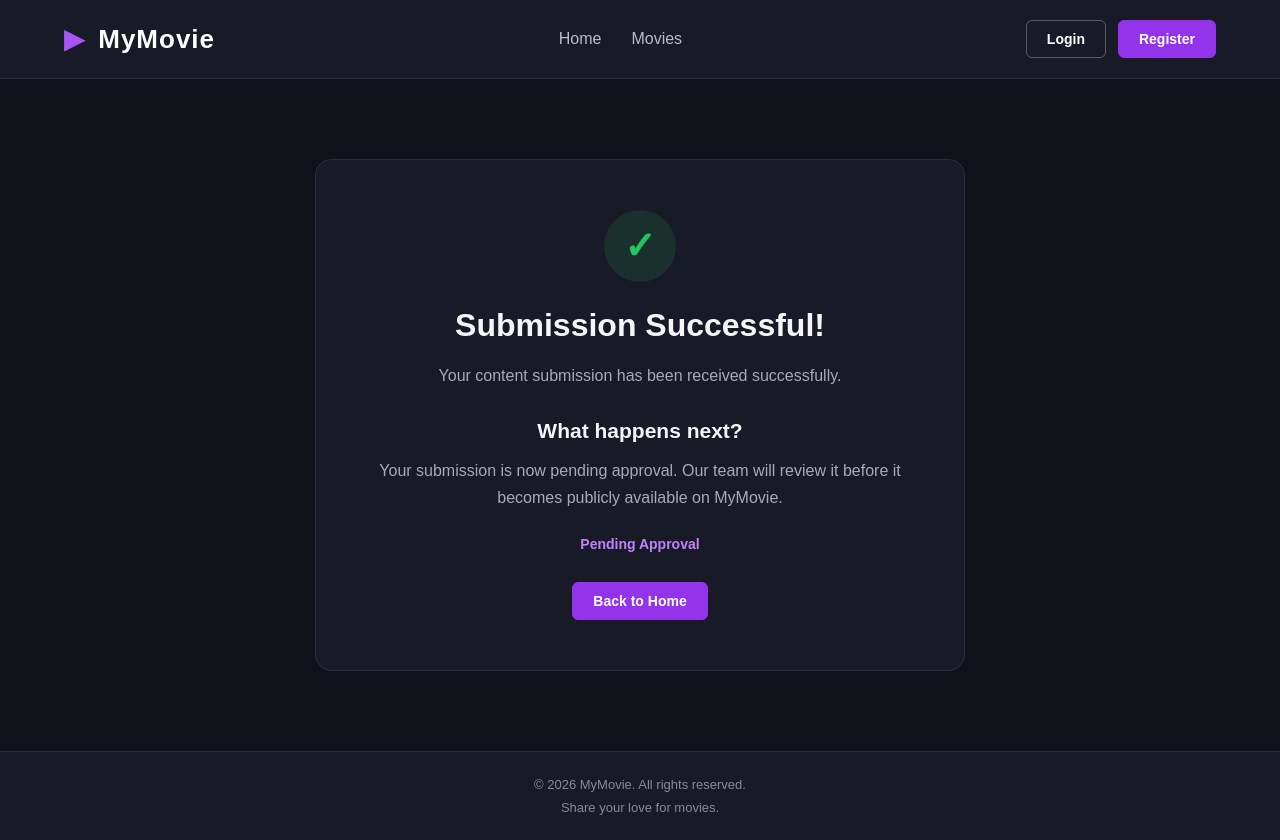
After one commit to ralitsa-code/mymovieproject, a Django app: page /submission-success/ in a window 1280 px wide. The commit adds this page. Run offline with Django 5.2, Linux system fonts and the light colour scheme; parts of the project's set-up code (start-up, migrations or seed data) failed here and were passed over.

Commit message:
Add submission success page and reusable template components

```diff
--- /dev/null
+++ b/common/urls.py
@@ -0,0 +1,7 @@
+from django.urls import path
+from common import views
+
+
+urlpatterns = [
+    path('submission-success/', views.SubmissionSuccessView.as_view(), name='submission_success'),
+]
--- /dev/null
+++ b/common/views.py
@@ -0,0 +1,10 @@
+from django.views.generic import  TemplateView
+
+
+class SubmissionSuccessView(TemplateView):
+    template_name = 'common/submission_success.html'
+
+    def get_context_data(self, **kwargs):
+        context = super().get_context_data(**kwargs)
+        context['submission_type'] = self.request.GET.get('type', 'content')
+        return context
--- a/mymovie/settings.py
+++ b/mymovie/settings.py
@@ -50,6 +50,7 @@ INSTALLED_APPS = [
     'rest_framework',
     'drf_spectacular',
     'drf_spectacular_sidecar',
+
 ]
 
 UNFOLD = {
--- a/mymovie/urls.py
+++ b/mymovie/urls.py
@@ -28,10 +28,12 @@ urlpatterns = [
     path('api/schema/redoc/', SpectacularRedocView.as_view(url_name='schema'), name='redoc'),
     path('admin/', admin.site.urls),
     path('accounts/', include('accounts.urls')),
+    path('', include('common.urls')),
     path('', include('movies.urls')),
     path('', include('reviews.urls')),
     path('favorites/', include('favorites.urls')),
     path('watchlist/', include('watchlist.urls')),
+
 ]
 
 handler404 = 'mymovie.views.page_not_found'
--- /dev/null
+++ b/reviews/templatetags/review_filters.py
@@ -0,0 +1,7 @@
+from django import template
+
+register = template.Library()
+
+@register.filter
+def rating_stars(rating):
+    return '★' * rating + '☆' * (5-rating)
--- a/static/css/movie_detail.css
+++ b/static/css/movie_detail.css
@@ -86,3 +86,9 @@
     gap: 12px;
     margin: 20px 0;
 }
+
+.rating-stars {
+    color: #A855F7;
+    font-size: 18px;
+    letter-spacing: 2px;
+}
--- /dev/null
+++ b/static/css/submission_success.css
@@ -0,0 +1,82 @@
+
+.submission-success-section {
+    display: flex;
+    justify-content: center;
+    align-items: center;
+    padding: 80px 20px;
+}
+
+.submission-success-container {
+    width: 100%;
+    max-width: 650px;
+    padding: 50px 40px;
+    text-align: center;
+    background-color: #181B27;
+    border: 1px solid #292D3D;
+    border-radius: 16px;
+}
+
+.success-icon {
+    display: flex;
+    align-items: center;
+    justify-content: center;
+    width: 72px;
+    height: 72px;
+    margin: 0 auto 25px;
+    border-radius: 50%;
+    background-color: rgba(34, 197, 94, 0.12);
+    color: #22C55E;
+    font-size: 38px;
+    font-weight: 700;
+}
+
+.submission-success-container h1 {
+    margin-bottom: 18px;
+    color: #F5F5F5;
+    font-size: 32px;
+}
+
+.submission-success-container p {
+    margin-bottom: 24px;
+    color: #A7A9B7;
+    font-size: 16px;
+    line-height: 1.7;
+}
+
+.submission-success-container h2 {
+    margin: 30px 0 14px;
+    color: #F5F5F5;
+    font-size: 21px;
+}
+
+.submission-status {
+    display: block;
+    width: fit-content;
+    margin: 5px auto 30px;
+    padding: 0;
+    border: none;
+    border-radius: 0;
+    background: none;
+    color: #C084FC;
+    font-size: 14px;
+    font-weight: 600;
+}
+
+.submission-success-container .button {
+    display: inline-block;
+    text-decoration: none;
+}
+
+@media (max-width: 600px) {
+    .submission-success-section {
+        padding: 45px 15px;
+    }
+
+    .submission-success-container {
+        padding: 35px 22px;
+    }
+
+    .submission-success-container h1 {
+        font-size: 26px;
+    }
+}
--- /dev/null
+++ b/templates/common/submission_success.html
@@ -0,0 +1,35 @@
+{% extends 'base.html' %}
+{% load static %}
+
+{% block extra_css %}
+    <link rel="stylesheet" href="{% static 'css/submission_success.css' %}">
+{% endblock %}
+
+{% block title %}Submission Successful | MyMovie{% endblock %}
+
+{% block content %}
+    <section class="submission-success-section">
+        <div class="submission-success-container">
+            <div class="success-icon">✓</div>
+
+            <h1>Submission Successful!</h1>
+
+            <p>
+                Your {{ submission_type }} submission has been received successfully.
+            </p>
+
+            <h2>What happens next?</h2>
+
+            <p>
+                Your submission is now pending approval.
+                Our team will review it before it becomes publicly available on MyMovie.
+            </p>
+
+            <span class="submission-status">Pending Approval</span>
+
+            <a href="{% url 'home' %}" class="button button-primary">
+                Back to Home
+            </a>
+        </div>
+    </section>
+{% endblock %}
--- a/templates/movies/movie_detail.html
+++ b/templates/movies/movie_detail.html
@@ -1,7 +1,7 @@
 
 {% extends 'base.html' %}
 {% load static %}
-
+{% load review_filters %}
 {% block title %}{{ movie.title }} | MyMovie{% endblock %}
 
 {% block extra_css %}
@@ -74,7 +74,7 @@
             {% for review in movie.review_set.all %}
                 <div class="review-card">
                     <h3>{{ review.user.email }}</h3>
-                    <p>Rating: {{ review.rating }}/5</p>
+                    <p>Rating: <span class="rating-stars">{{ review.rating|rating_stars }}</span></p>
                     <p>{{ review.review }}</p>
 
                     {% if user.is_authenticated and review.user == user %}
--- /dev/null
+++ b/templates/partials/footer.html
@@ -0,0 +1,6 @@
+<footer class="site-footer">
+    <div class="container">
+        <p>&copy; {% now "Y" %} MyMovie. All rights reserved.</p>
+        <p>Share your love for movies.</p>
+    </div>
+</footer>
--- /dev/null
+++ b/templates/partials/header.html
@@ -0,0 +1,45 @@
+<header class="site-header">
+    <div class="container header-content">
+
+        <a href="{% url 'home' %}" class="logo">
+            <span class="logo-icon">▶</span>
+            MyMovie
+        </a>
+
+        <nav class="main-nav">
+            <a href="{% url 'home' %}">Home</a>
+            <a href="{% url 'movie-list' %}">Movies</a>
+        </nav>
+
+        <div class="header-actions">
+            {% if user.is_authenticated %}
+                <a href="{% url 'profile' %}">My Profile</a>
+                <a href="{% url 'my-movies' %}">My Movies</a>
+                <a href="{% url 'genre-list' %}">My Genres</a>
+                <a href="{% url 'favorites' %}">Favorites</a>
+                <a href="{% url 'watchlist' %}">Watchlist</a>
+                <a href="{% url 'movie-create' %}">Add Movie</a>
+
+                <span class="welcome-user">
+                    Hello, {{ user.email }}!
+                </span>
+
+                <form method="post" action="{% url 'logout' %}">
+                    {% csrf_token %}
+                    <button type="submit" class="button button-outline">
+                        Logout
+                    </button>
+                </form>
+            {% else %}
+                <a href="{% url 'login' %}" class="button button-outline">
+                    Login
+                </a>
+
+                <a href="{% url 'register' %}" class="button button-primary">
+                    Register
+                </a>
+            {% endif %}
+        </div>
+
+    </div>
+</header>
```
Also changed, not shown: movies/views.py (+12 -6 lines), templates/base.html (+2 -55 lines), templates/movies/movie_delete.html (+7 -0 lines), reviews/templatetags/__init__.py (added).
